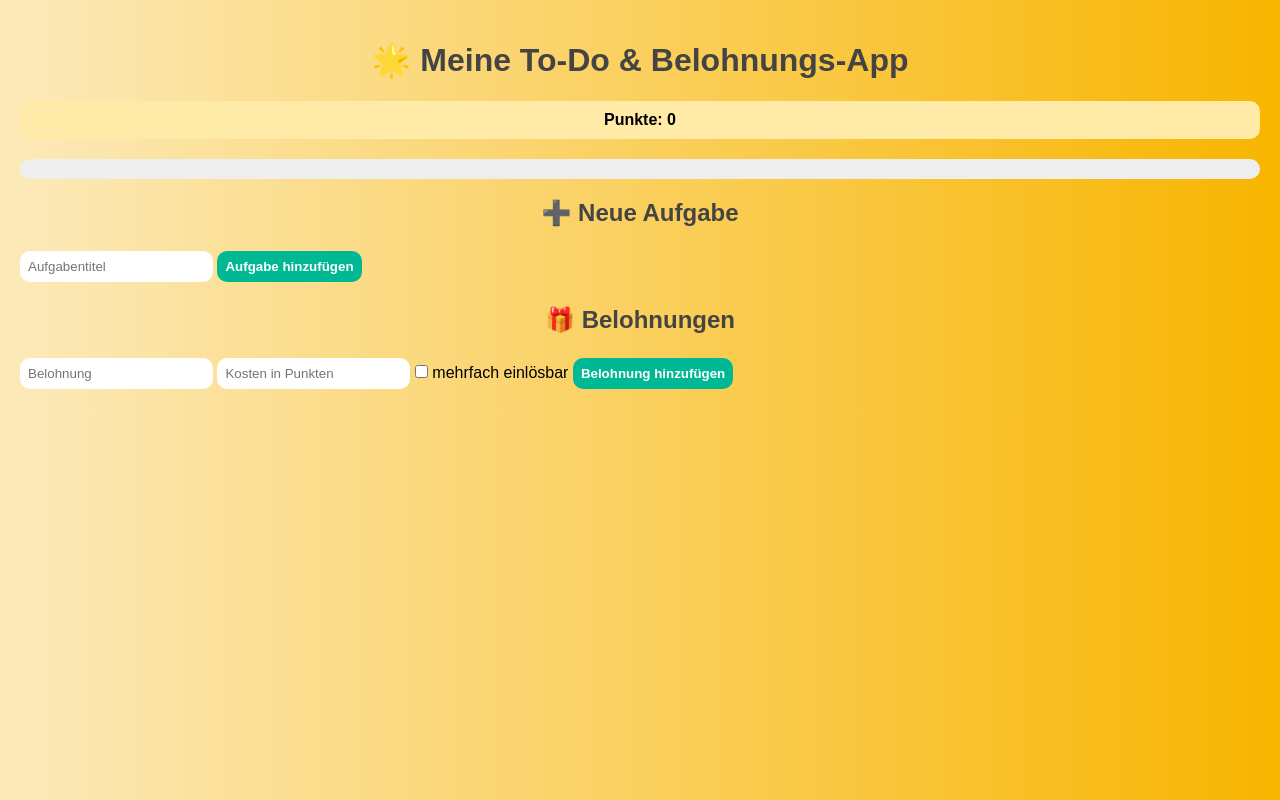
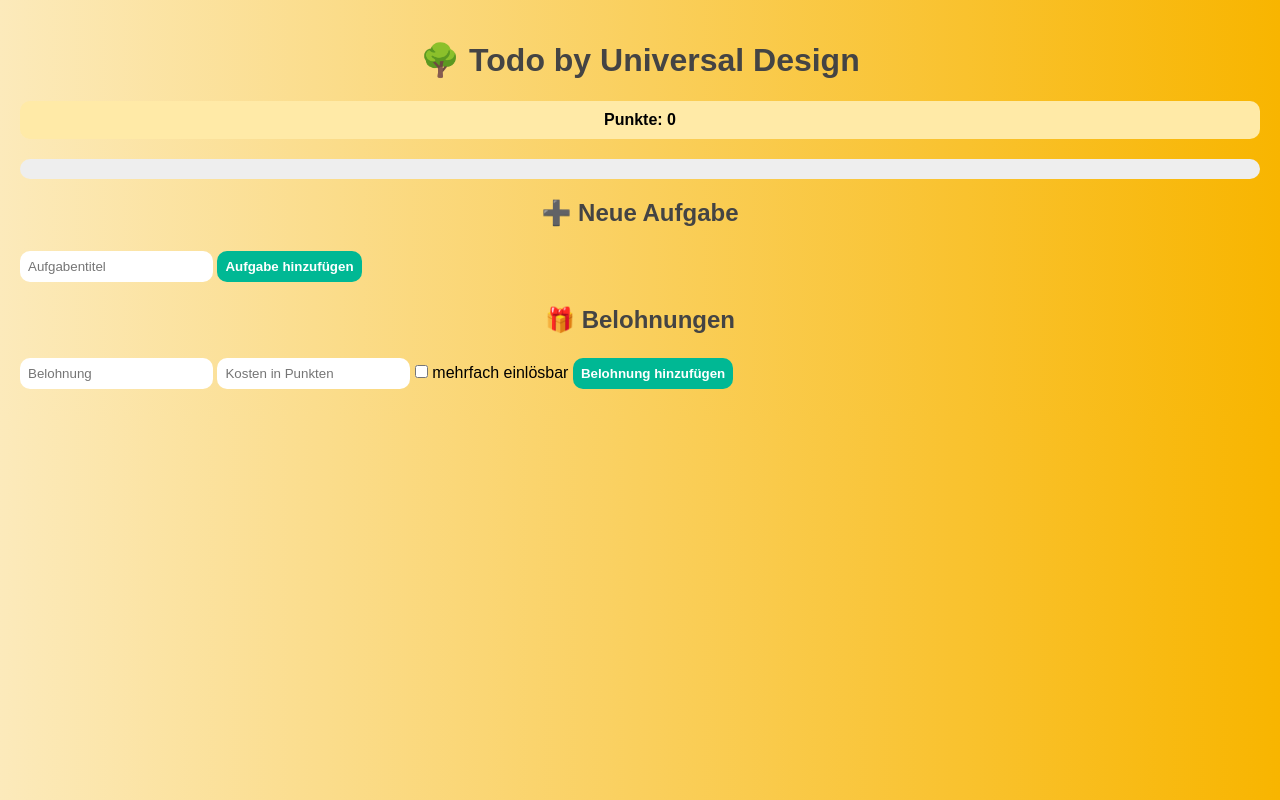
Before and after one commit to HeliFisch/todo-dopa, a plain HTML site: page index.html in a window 1280 px wide. Drawn offline with Linux system fonts and the light colour scheme.

Commit message:
Update index.html

```diff
--- a/index.html
+++ b/index.html
@@ -2,14 +2,14 @@
 <html lang="de">
 <head>
   <meta charset="UTF-8">
-  <title>🌈 To-Do & Belohnungs-App</title>
+  <title>🐦 To-Do & Belohnungs-App</title>
   <link rel="stylesheet" href="style.css">
   <link rel="manifest" href="manifest.json">
   <meta name="viewport" content="width=device-width, initial-scale=1.0">
 </head>
 <body>
 
-<h1>🌟 Meine To-Do & Belohnungs-App</h1>
+<h1>🌳 Todo by Universal Design</h1>
 
 <div class="points-display">Punkte: <span id="points">0</span></div>
 
```
